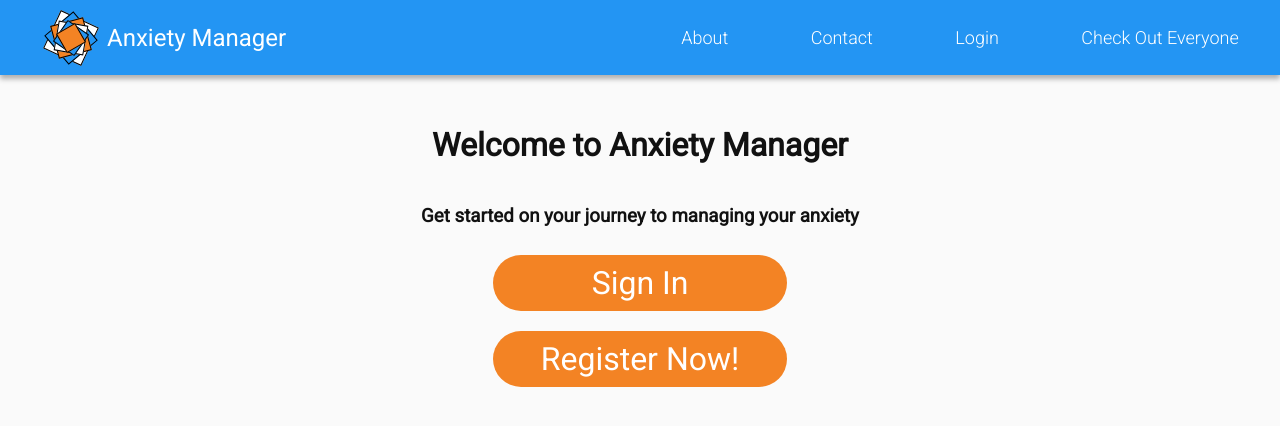
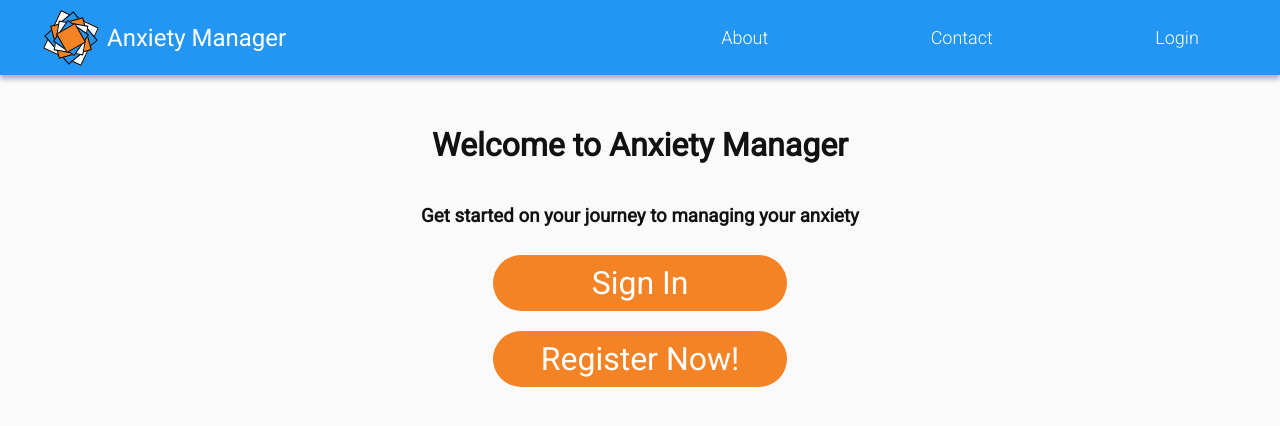
Before and after one commit to dgillen27/anxiety_manager, a React (Create React App) app in the folder client/: page / in a window 1280 px wide. Shown: the top 426 px of the page. Built offline with nearby package versions, Linux system fonts and the light colour scheme; no server answers; the HTML template or start-up script is replaced by a standard one; what react-chartkick would draw is missing.

Commit message:
removed extra nav

```diff
--- a/client/src/components/Header.jsx
+++ b/client/src/components/Header.jsx
@@ -16,7 +16,6 @@ const Header = (props) => {
         { currentUser? <Link to="/user-profile"><div className="header-button">{currentUser.username}</div></Link> :
         <div><Link to="/login"><div className="header-button">Login</div></Link></div>}
         { currentUser && <Link to="select-experience-type"><div className="header-button">Talk About It!</div></Link>}
-        <Link to="/all-experiences"><div className="header-button" type="button">Check Out Everyone</div></Link>
         { localStorage.getItem("authToken") && <div className="header-button" id="hoverable" onClick={handleLogout}>Log Out</div> }
       </div>
       <RenderPropsMenu {...props}/>
```
